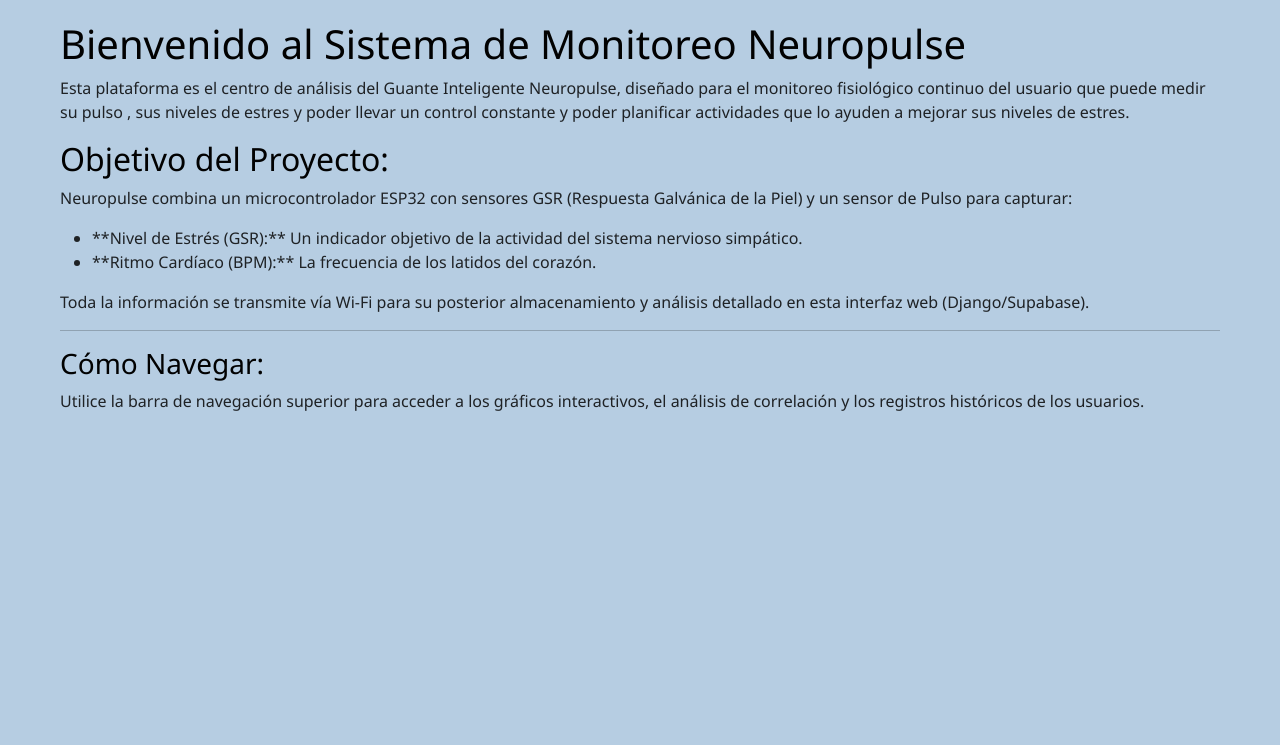
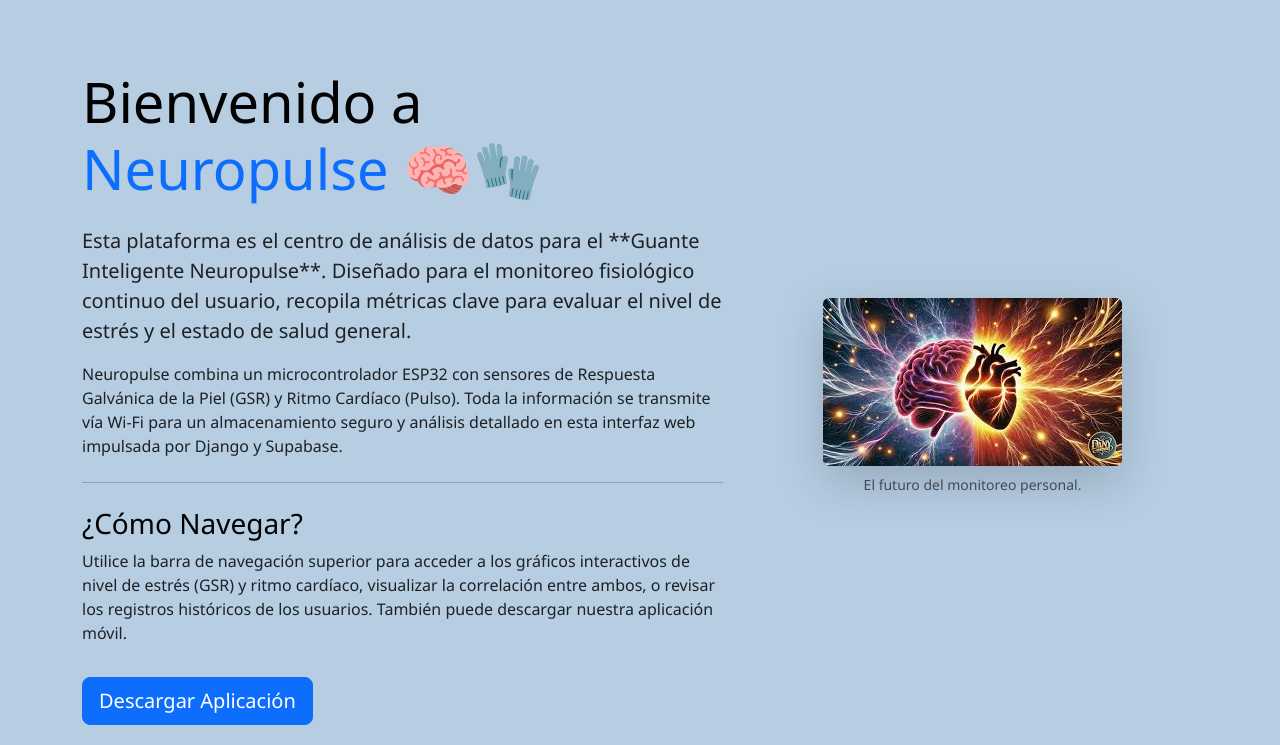
Before and after one commit to Yimu21/Neuropulse, a Django app: page / in a window 1280 px wide. Shown: the part 56-801 px from the top of the page. Before the commit the page ends 467 px from the top, so only its background shows below. Run offline with Django 5.2, Linux system fonts and the light colour scheme; some libraries are stand-ins or nearby versions.

Commit message:
diseño2

```diff
--- a/dashboard/templates/dashboard/home.html
+++ b/dashboard/templates/dashboard/home.html
@@ -1,32 +1,29 @@
 {% extends "dashboard/base.html" %}
+{% load static %} {# Carga la etiqueta 'static' para usarla #}
 
 {% block content %}
-    <h1>Bienvenido al Sistema de Monitoreo Neuropulse </h1>
-
-    <p>
-        Esta plataforma es el centro de análisis del Guante Inteligente Neuropulse,
-        diseñado para el monitoreo fisiológico continuo del usuario que puede medir su pulso ,
-        sus niveles de estres y poder llevar un control constante y poder planificar actividades
-        que lo ayuden a mejorar sus niveles de estres.
-    </p>
-
-    <h2>Objetivo del Proyecto:</h2>
-    <p>
-        Neuropulse combina un microcontrolador ESP32 con sensores GSR (Respuesta Galvánica de la Piel) y un sensor de Pulso para capturar:
-    </p>
-    <ul>
-        <li>**Nivel de Estrés (GSR):** Un indicador objetivo de la actividad del sistema nervioso simpático.</li>
-        <li>**Ritmo Cardíaco (BPM):** La frecuencia de los latidos del corazón.</li>
-    </ul>
-
-    <p>
-        Toda la información se transmite vía Wi-Fi para su posterior almacenamiento y análisis detallado en esta interfaz web (Django/Supabase).
-    </p>
-
-    <hr>
-
-    <h3>Cómo Navegar:</h3>
-    <p>
-        Utilice la barra de navegación superior para acceder a los gráficos interactivos, el análisis de correlación y los registros históricos de los usuarios.
-    </p>
+    <div class="container mt-5">
+        <div class="row align-items-center">
+            <div class="col-md-7">
+                <h3 class="display-4 mb-4">Bienvenido a <span class="text-primary">Neuropulse</span> 🧠🧤</h3>
+                <p class="lead">
+                    Esta plataforma es el centro de análisis de datos para el **Guante Inteligente Neuropulse**. Diseñado para el monitoreo fisiológico continuo del usuario, recopila métricas clave para evaluar el nivel de estrés y el estado de salud general.
+                </p>
+                <p>
+                    Neuropulse combina un microcontrolador ESP32 con sensores de Respuesta Galvánica de la Piel (GSR) y Ritmo Cardíaco (Pulso). Toda la información se transmite vía Wi-Fi para un almacenamiento seguro y análisis detallado en esta interfaz web impulsada por Django y Supabase.
+                </p>
+                <hr class="my-4">
+                <h3>¿Cómo Navegar?</h3>
+                <p>
+                    Utilice la barra de navegación superior para acceder a los gráficos interactivos de nivel de estrés (GSR) y ritmo cardíaco, visualizar la correlación entre ambos, o revisar los registros históricos de los usuarios. También puede descargar nuestra aplicación móvil.
+                </p>
+                <a href="{% url 'descargar_app' %}" class="btn btn-primary btn-lg mt-3">Descargar Aplicación</a>
+            </div>
+            <div class="col-md-5 text-center">
+                {# Asegúrate de que la ruta de la imagen sea correcta #}
+                <img src="{% static 'dashboard/img/imagen1.jpeg' %}" alt="Guante Inteligente Neuropulse" class="img-fluid rounded shadow-lg">
+                <small class="d-block mt-2 text-muted">El futuro del monitoreo personal.</small>
+            </div>
+        </div>
+    </div>
 {% endblock content %}
--- a/requirements.txt
+++ b/requirements.txt
@@ -21,3 +21,6 @@
 crispy-bootstrap5==0.6
 
 #Corrección ortográfica
+#para subir a supabase
+whitenoise
+gunicorn
```
Also changed, not shown: core_project/settings.py (+8 -0 lines), dashboard/static/dashboard/img/imagen1.jpeg (added), dashboard/static/dashboard/img/imagen2.jpg (added).
